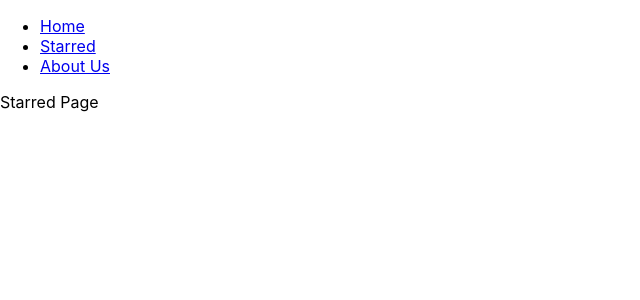
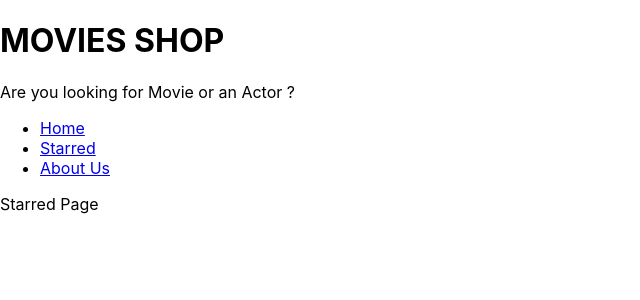
Before and after one commit to Aniketdhage/moviesbydhage, a React (Create React App) app: page /starred in a window 1280 px wide. Shown: the top 300 px of the page, without its empty margins (0-640 px from the left). Built offline with nearby package versions, Linux system fonts and the light colour scheme.

Commit message:
added page layout management and created title

```diff
--- a/src/App.js
+++ b/src/App.js
@@ -7,8 +7,6 @@
 
 function App() {
   return (
-    <div>
-      <Navs />
     <Switch>
       <Route exact path="/">
         <Home />
@@ -20,7 +18,6 @@
         <About />
       </Route>
     </Switch>
-    </div>
   );
 }
 
--- a/src/Pages/About.js
+++ b/src/Pages/About.js
@@ -1,7 +1,8 @@
 import React from "react";
+import MainPageLayout from "../components/MainPageLayout";
 
 const About = () => {
-  return <div>About Page</div>;
+  return <MainPageLayout>About Page</MainPageLayout>;
 };
 
 export default About;
--- a/src/Pages/Home.js
+++ b/src/Pages/Home.js
@@ -1,7 +1,8 @@
 import React from "react";
+import MainPageLayout from "../components/MainPageLayout";
 
 const Home = () => {
-  return <div>Home Page</div>;
+  return <MainPageLayout>Home Page</MainPageLayout>;
 };
 
 export default Home;
--- a/src/Pages/Starred.js
+++ b/src/Pages/Starred.js
@@ -1,7 +1,8 @@
 import React from "react";
+import MainPageLayout from "../components/MainPageLayout";
 
 const Starred = () => {
-  return <div>Starred Page</div>;
+  return <MainPageLayout>Starred Page</MainPageLayout>;
 };
 
 export default Starred;
--- /dev/null
+++ b/src/components/MainPageLayout.js
@@ -0,0 +1,19 @@
+import React from "react";
+import Navs from "./Navs";
+import Title from "./Title";
+
+const MainPageLayout = ({ children }) => {
+  return (
+    <div>
+      <Title
+        title="MOVIES SHOP"
+        subtitle="Are you looking for Movie or an Actor ?"
+      />
+      <Navs />
+
+      {children}
+    </div>
+  );
+};
+
+export default MainPageLayout;
--- /dev/null
+++ b/src/components/Title.js
@@ -0,0 +1,12 @@
+import React from "react";
+
+const Title = ({ title, subtitle }) => {
+  return (
+    <div>
+      <h1>{title}</h1>
+      <p>{subtitle}</p>
+    </div>
+  );
+};
+
+export default Title;
```
Lines whose indentation alone changed are shown as unchanged.
